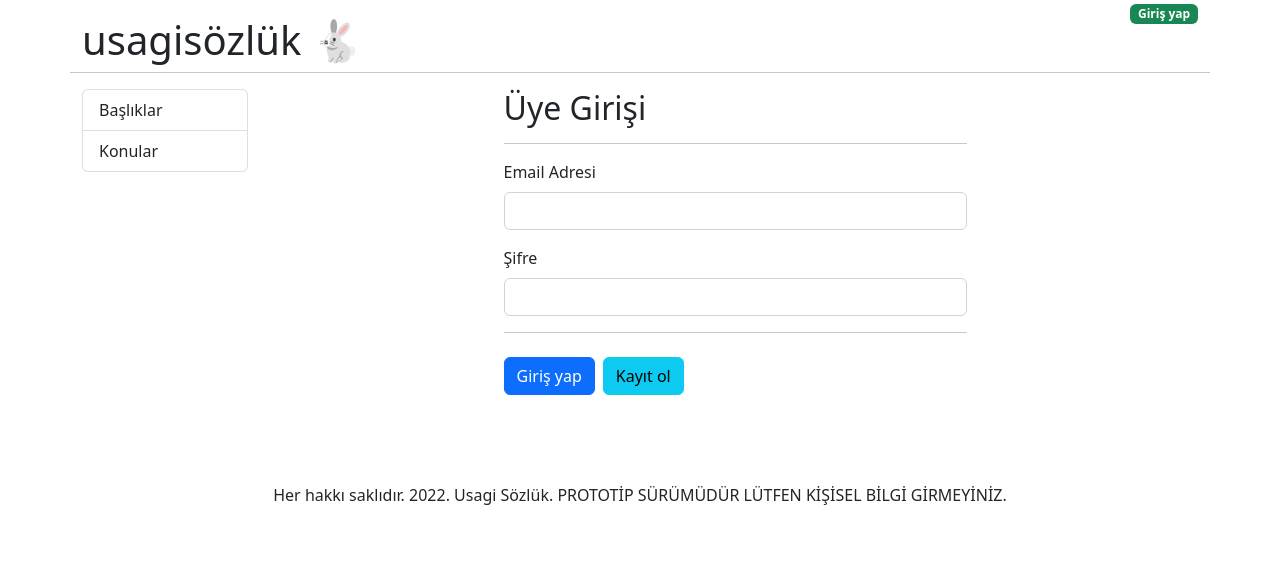
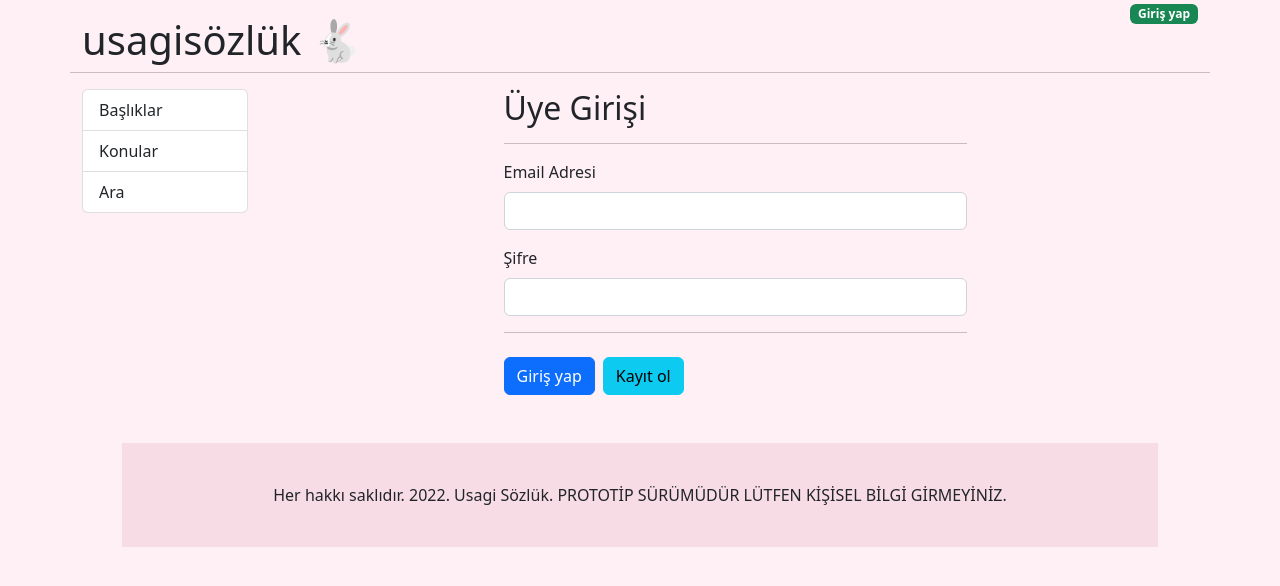
Before and after one commit to naphteine/usagi, a React (Create React App) app: page /login in a window 1280 px wide. Shown: the top 586 px of the page. Built offline with nearby package versions, Linux system fonts and the light colour scheme; no server answers.

Commit message:
Updated links to NavLink

```diff
--- a/src/App.css
+++ b/src/App.css
@@ -1,4 +1,10 @@
+body {
+    background-color: #fff0f5;
+}
+
 footer {
+    background-color: #f8dce5;
     text-align: center;
-    padding: 5rem;
+    padding: 2.5rem;
+    margin: 2.5rem;
 }
--- a/src/App.js
+++ b/src/App.js
@@ -1,5 +1,5 @@
 import { useCallback, useEffect, useState } from "react";
-import { Link, Outlet, useNavigate } from "react-router-dom";
+import { Link, NavLink, Outlet, useNavigate } from "react-router-dom";
 import Alert from "./components/Alert";
 import "./App.css";
 
@@ -112,38 +112,43 @@ function App() {
         <div className="col-md-2">
           <nav>
             <div className="list-group">
-              <Link
+              <NavLink
                 to="/basliklar"
                 className="list-group-item list-group-item-action"
+                activeClassName="active"
               >
                 Başlıklar
-              </Link>
-              <Link
+              </NavLink>
+              <NavLink
                 to="/konular"
                 className="list-group-item list-group-item-action"
+                activeClassName="active"
               >
                 Konular
-              </Link>
+              </NavLink>
+              <NavLink
+                to="/graphql"
+                className="list-group-item list-group-item-action"
+                activeClassName="active"
+              >
+                Ara
+              </NavLink>
               {jwtToken !== "" && (
                 <>
-                  <Link
+                  <NavLink
                     to="/admin/movie/0"
                     className="list-group-item list-group-item-action"
+                    activeClassName="active"
                   >
                     Başlık Aç
-                  </Link>
-                  <Link
+                  </NavLink>
+                  <NavLink
                     to="/manage-catalogue"
                     className="list-group-item list-group-item-action"
+                    activeClassName="active"
                   >
                     Başlıkları Düzenle
-                  </Link>
-                  <Link
-                    to="/graphql"
-                    className="list-group-item list-group-item-action"
-                  >
-                    Ara
-                  </Link>
+                  </NavLink>
                 </>
               )}
             </div>
```
